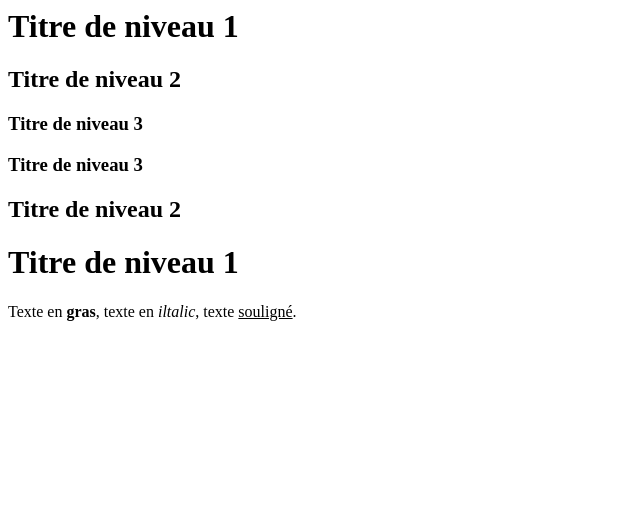
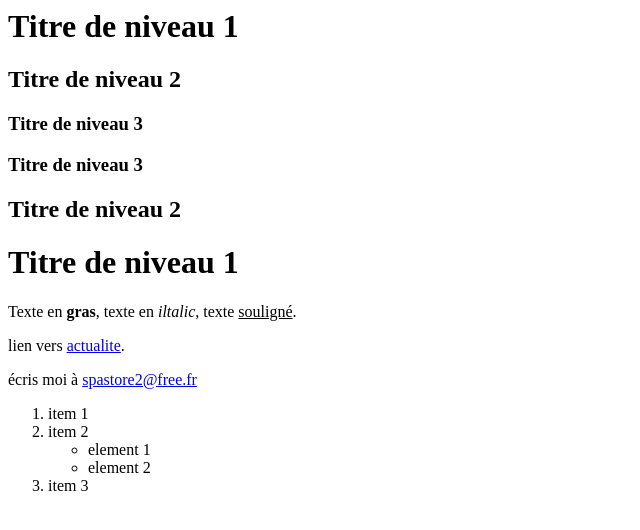
Before and after one commit to ivan-fr/webhost, a plain HTML site: page index.html in a window 1280 px wide. Shown: the whole page, without its empty margins (0-640 px from the left). Drawn offline with Linux system fonts and the light colour scheme.

Commit message:
improve code

```diff
--- a/index.html
+++ b/index.html
@@ -6,3 +6,20 @@
 <h1>Titre de niveau 1</h1>
 
 <p>Texte en <b>gras</b>, texte en <i>iltalic</i>, texte <u>souligné</u>.</p>
+
+<p>lien vers <a href="./actualite.html">actualite</a>.</p>
+
+<p>
+    écris moi à
+    <a href="mailto:spastore2@free.fr">spastore2@free.fr</a>
+</p>
+
+<ol>
+    <li>item 1</li>
+    <li>item 2</li>
+    <ul>
+        <li>element 1</li>
+        <li>element 2</li>
+    </ul>
+    <li>item 3</li>
+</ol>
```
Also changed, not shown: actualite.html (added, +1 -0 lines).
